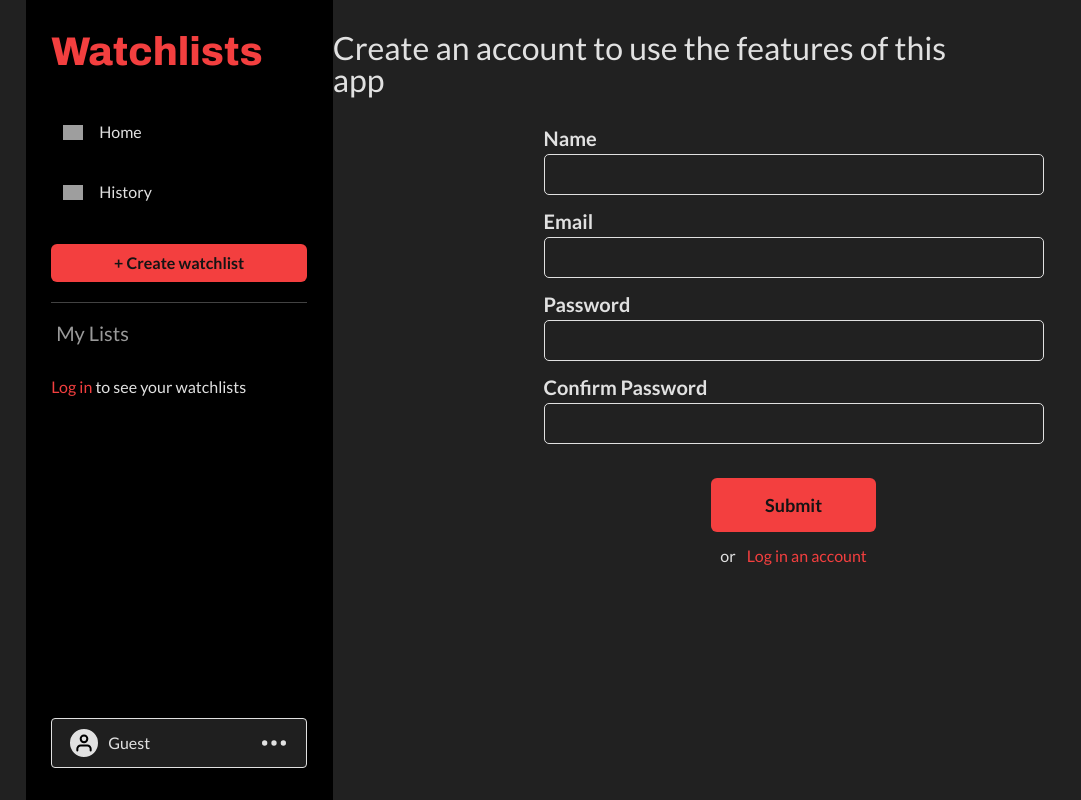
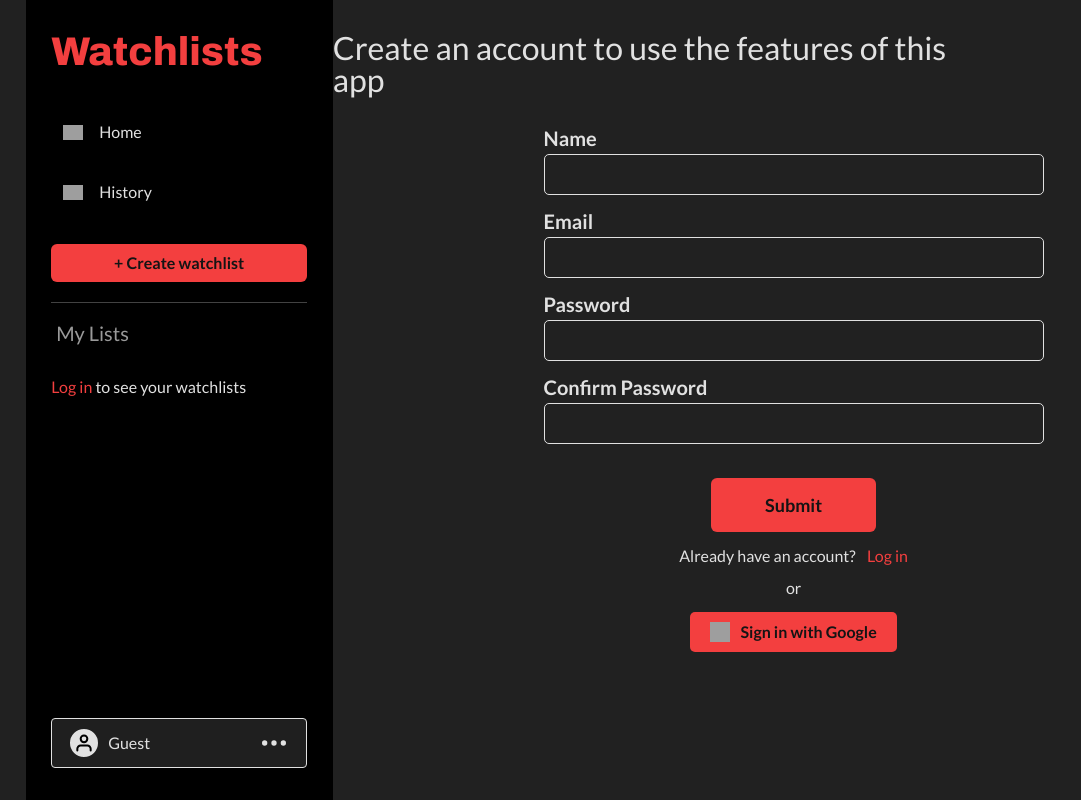
Before and after one commit to NazPalUA/Watchlist, a React (Vite) app: page /signup in a window 1280 px wide. Shown: the whole page, without its empty margins (0-1081 px from the left). Built offline with nearby package versions, Linux system fonts and the light colour scheme; no server answers; the database is empty; grey boxes are pictures that could not be loaded.

Commit message:
Update SignUpPage and related components

```diff
--- a/src/components/AppRoutes.tsx
+++ b/src/components/AppRoutes.tsx
@@ -6,7 +6,7 @@ import HomePage from "../pages/HomePage/HomePage"
 import LogInPage from "../pages/LogInPage/LogInPage"
 import MoviePage from "../pages/MoviePage/MoviePage"
 import SearchResultsPage from "../pages/SearchResultsPage/SearchResultsPage"
-import SignUpWithEmailPage from "../pages/SignUpWithEmailPage/SignUpWithEmailPage"
+import SignUpPage from "../pages/SignUpPage/SignUpPage"
 import UserPage from "../pages/UserPage/UserPage"
 import WatchlistPage from "../pages/WatchlistPage/WatchlistPage"
 import Layout from "./Layout/Layout"
@@ -22,10 +22,7 @@ export default function AppRoutes() {
 
         <Route path="login" element={<LogInPage className="app__page" />} />
 
-        <Route
-          path="signup"
-          element={<SignUpWithEmailPage className="app__page" />}
-        />
+        <Route path="signup" element={<SignUpPage className="app__page" />} />
 
         <Route
           path="search"
--- a/src/pages/SignUpWithEmailPage/SignUpWithEmailPage.tsx
+++ b/src/pages/SignUpPage/SignUpPage.tsx
@@ -1,8 +1,9 @@
 import { Link } from "react-router-dom"
-import style from "./SignUpWithEmailPage.module.scss"
+import GoogleSignIn from "../LogInPage/SubComponents/GoogleSignIn/GoogleSignIn"
+import style from "./SignUpPage.module.scss"
 import SignUpWithEmailForm from "./SubComponents/SignUpWithEmailForm/SignUpWithEmailForm/SignUpWithEmailForm"
 
-type SignUpWithEmailPageProps = { className?: string }
+type SignUpPageProps = { className?: string }
 
 export type UserDataType = {
   name: string
@@ -10,9 +11,7 @@ export type UserDataType = {
   password: string
 }
 
-export default function SignUpWithEmailPage({
-  className,
-}: SignUpWithEmailPageProps) {
+export default function SignUpPage({ className }: SignUpPageProps) {
   return (
     <div className={`${className} ${style.profile}`}>
       <h4 className={`${style.title}`}>
@@ -20,11 +19,13 @@ export default function SignUpWithEmailPage({
       </h4>
       <SignUpWithEmailForm />
       <p className={style.linkWrapper}>
-        <span>or </span>
+        <span>Already have an account?</span>
         <Link className={style.link} to="/login">
-          Log in an account
+          Log in
         </Link>
       </p>
+      <p style={{ textAlign: "center" }}>or</p>
+      <GoogleSignIn />
     </div>
   )
 }
--- a/src/pages/SignUpWithEmailPage/SubComponents/SignUpWithEmailForm/SignUpWithEmailForm/SignUpWithEmailForm.tsx
+++ b/src/pages/SignUpPage/SubComponents/SignUpWithEmailForm/SignUpWithEmailForm/SignUpWithEmailForm.tsx
@@ -6,7 +6,7 @@ import * as yup from "yup"
 import InputGroup from "../../../../../components/InputGroup/InputGroup"
 import { signUpWithEmail } from "../../../../../services/firebase/firebase-auth"
 import { db } from "../../../../../services/firebase/firebase-config"
-import { UserDataType } from "../../../SignUpWithEmailPage"
+import { UserDataType } from "../../../SignUpPage"
 import style from "./SignUpWithEmailForm.module.scss"
 
 type SignUpWithEmailFormProps = {}
```
Also changed, not shown: src/pages/SignUpPage/SignUpPage.module.scss (renamed from src/pages/SignUpWithEmailPage/SignUpWithEmailPage.module.scss), src/pages/SignUpPage/SubComponents/SignUpWithEmailForm/SignUpWithEmailForm/SignUpWithEmailForm.module.scss (renamed from src/pages/SignUpWithEmailPage/SubComponents/SignUpWithEmailForm/SignUpWithEmailForm/SignUpWithEmailForm.module.scss).
